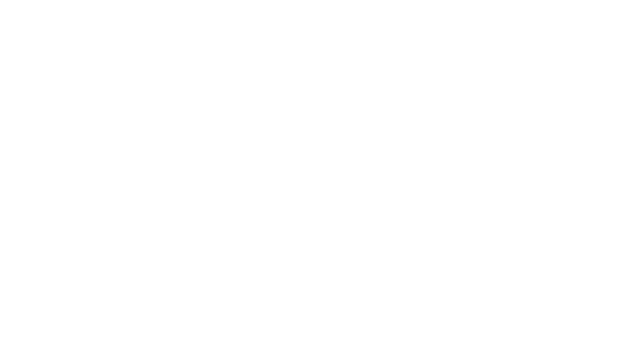
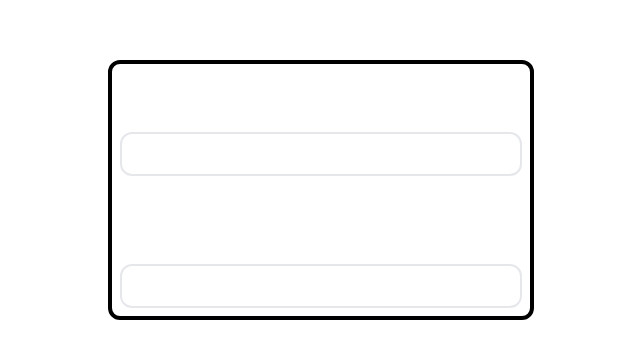
Before and after one commit to Sandip-Z/currency-converter, a Next.js app: page / in a window 1280 px wide. Shown: the part 210-568 px from the top of the page, without its empty margins (319-959 px from the left). Built offline with nearby package versions, Linux system fonts and the light colour scheme.

Commit message:
add: currency converter

```diff
--- /dev/null
+++ b/components/atoms/exchangeIcon/index.tsx
@@ -0,0 +1,18 @@
+const ExchangeIcon: React.FC = () => (
+  <svg
+    xmlns="http://www.w3.org/2000/svg"
+    fill="none"
+    viewBox="0 0 24 24"
+    strokeWidth={1.5}
+    stroke="currentColor"
+    className="w-6 h-6"
+  >
+    <path
+      strokeLinecap="round"
+      strokeLinejoin="round"
+      d="M19.5 12c0-1.232-.046-2.453-.138-3.662a4.006 4.006 0 00-3.7-3.7 48.678 48.678 0 00-7.324 0 4.006 4.006 0 00-3.7 3.7c-.017.22-.032.441-.046.662M19.5 12l3-3m-3 3l-3-3m-12 3c0 1.232.046 2.453.138 3.662a4.006 4.006 0 003.7 3.7 48.656 48.656 0 007.324 0 4.006 4.006 0 003.7-3.7c.017-.22.032-.441.046-.662M4.5 12l3 3m-3-3l-3 3"
+    />
+  </svg>
+);
+
+export { ExchangeIcon };
--- /dev/null
+++ b/components/atoms/index.ts
@@ -0,0 +1,2 @@
+export { Input } from "./input";
+export { ExchangeIcon } from "./exchangeIcon";
--- /dev/null
+++ b/components/atoms/input/index.tsx
@@ -0,0 +1,20 @@
+import { InputEventType } from "@/types";
+
+interface IInputType {
+  type: string;
+  id: string;
+  value: string | number;
+  onChange: (e: InputEventType) => void;
+}
+
+const Input: React.FC<IInputType> = (props) => {
+  return (
+    <input
+      className={"border-grey-200 border-2 p-2 rounded-xl"}
+      {...props}
+      min={0}
+    />
+  );
+};
+
+export { Input };
--- /dev/null
+++ b/components/index.ts
@@ -0,0 +1,2 @@
+export * from "./atoms";
+export * from "./molecule";
--- /dev/null
+++ b/components/molecule/Card/index.tsx
@@ -0,0 +1,15 @@
+interface ICardProps {
+  title: string;
+  children: React.ReactNode;
+}
+
+const Card: React.FC<ICardProps> = ({ title, children }) => {
+  return (
+    <div className="border-4 border-black p-2 w-1/3 rounded-xl">
+      <p className={"mb-3"}>{title}</p>
+      {children}
+    </div>
+  );
+};
+
+export { Card };
--- /dev/null
+++ b/components/molecule/InputCurrency/index.tsx
@@ -0,0 +1,25 @@
+import { Input } from "@/components";
+import { InputEventType } from "@/types";
+
+interface InputCurrencyProps {
+  id: string;
+  value: number | string;
+  label: string;
+  handleChange: (e: InputEventType) => void;
+}
+
+const InputCurrency: React.FC<InputCurrencyProps> = ({
+  id,
+  value,
+  handleChange,
+  label,
+}) => {
+  return (
+    <div className="flex flex-col">
+      <label htmlFor={id}>{label}</label>
+      <Input id={id} type="number" value={value} onChange={handleChange} />
+    </div>
+  );
+};
+
+export { InputCurrency };
--- /dev/null
+++ b/components/molecule/index.ts
@@ -0,0 +1,2 @@
+export { InputCurrency } from "./InputCurrency";
+export { Card } from "./Card";
--- /dev/null
+++ b/hooks/useCurrencyConverter.ts
@@ -0,0 +1,25 @@
+import { parseDecimal } from "@/utility/numbers";
+import { useCallback } from "react";
+
+const useCurrencyConverter = () => {
+  const convertNEPToBUSD = useCallback((NEP: number) => {
+    return {
+      NEP: parseDecimal(NEP, 2),
+      BUSD: parseDecimal(NEP * 3, 2),
+    };
+  }, []);
+
+  const convertBUSDToNEP = useCallback((BUSD: number) => {
+    return {
+      NEP: parseDecimal(BUSD / 3, 2),
+      BUSD: parseDecimal(BUSD, 2),
+    };
+  }, []);
+
+  return {
+    convertBUSDToNEP,
+    convertNEPToBUSD,
+  };
+};
+
+export default useCurrencyConverter;
--- a/pages/index.tsx
+++ b/pages/index.tsx
@@ -1,11 +1,42 @@
-import { Inter } from "next/font/google";
-
-const inter = Inter({ subsets: ["latin"] });
+import { useState } from "react";
+import { Card, ExchangeIcon, InputCurrency } from "@/components";
+import { CURRENCIES, InputEventType } from "@/types";
+import useCurrencyConverter from "@/hooks/useCurrencyConverter";
 
 export default function Home() {
+  const [currencies, setCurrencies] = useState({
+    NEP: 1,
+    BUSD: 3,
+  });
+  const { convertBUSDToNEP, convertNEPToBUSD } = useCurrencyConverter();
+
   return (
-    <main>
-      <p>{"Hello world"}</p>
+    <main className="flex justify-center h-screen items-center">
+      <Card title="Currency Converter" key={"current-converted-card"}>
+        <>
+          <InputCurrency
+            id="nepali-currency"
+            value={currencies?.NEP}
+            label={CURRENCIES?.NEP}
+            handleChange={(e: InputEventType) => {
+              const result = convertNEPToBUSD(+e.target.value);
+              setCurrencies(result);
+            }}
+          />
+          <div className="flex justify-center py-5">
+            <ExchangeIcon />
+          </div>
+          <InputCurrency
+            id="busd-currency"
+            value={currencies?.BUSD}
+            label={CURRENCIES?.BUSD}
+            handleChange={(e: InputEventType) => {
+              const result = convertBUSDToNEP(+e.target.value);
+              setCurrencies(result);
+            }}
+          />
+        </>
+      </Card>
     </main>
   );
 }
--- /dev/null
+++ b/types.tsx
@@ -0,0 +1,6 @@
+export type InputEventType = React.ChangeEvent<HTMLInputElement>;
+
+export enum CURRENCIES {
+  BUSD = "BUSD",
+  NEP = "NPL",
+}
--- /dev/null
+++ b/utility/numbers.ts
@@ -0,0 +1,3 @@
+export const parseDecimal = (number: number, decimalPlace: number) => {
+  return Number(number.toFixed(decimalPlace));
+};
```
